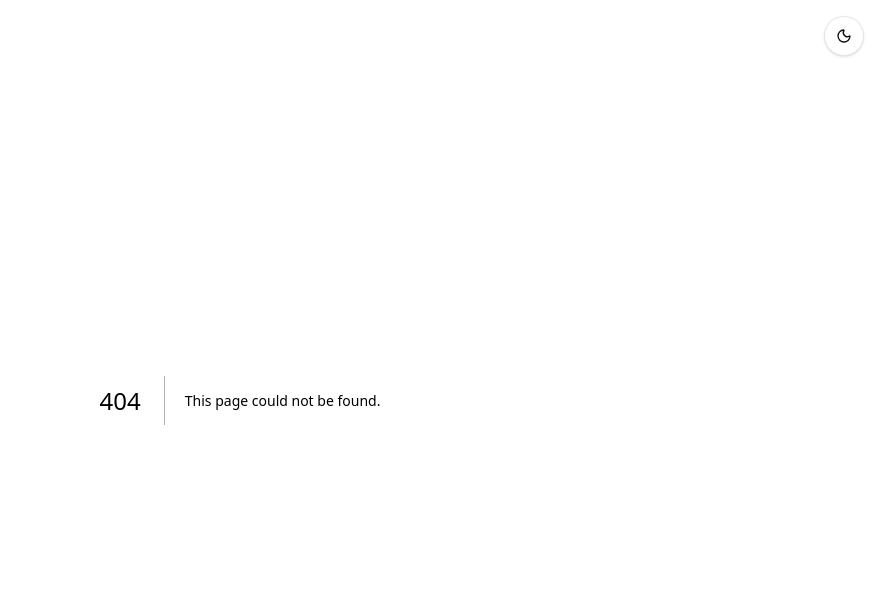
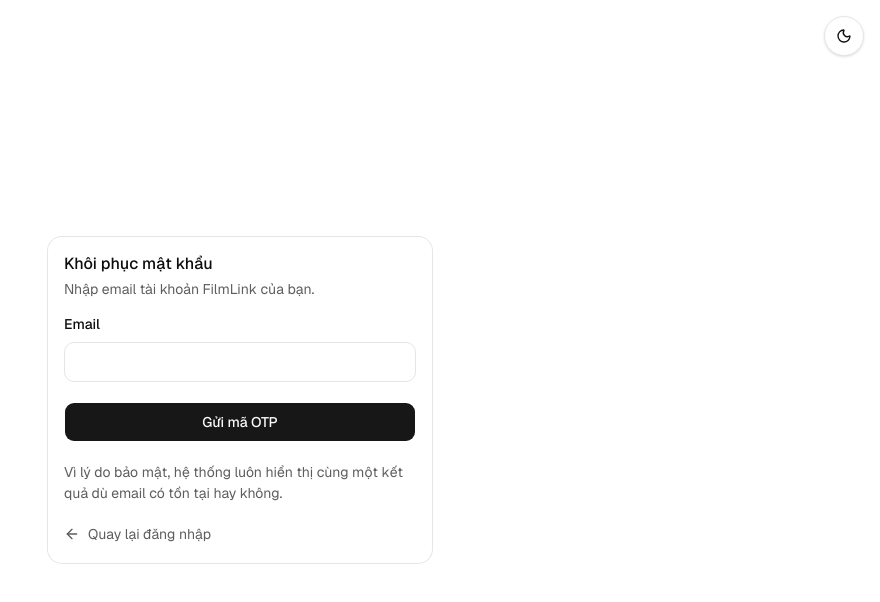
Before and after one commit to CapstoneProjectFA26SE088/FilmLink_Web, a Next.js app: page /forgot-password in a window 1280 px wide. Before the commit this address had no page. Shown: the top 602 px of the page, without its empty margins (400-1280 px from the left). Built offline with nearby package versions, Linux system fonts and the light colour scheme.

Commit message:
feat(guest): add password recovery flow

```diff
--- /dev/null
+++ b/src/app/api/auth/forgot-password/route.ts
@@ -0,0 +1,25 @@
+import { NextRequest, NextResponse } from "next/server"
+import {
+  csrfRejected,
+  forwardJson,
+  publicBackendError,
+  readJson,
+  requestFailed,
+  requestJsonObject,
+  sameOriginRequest,
+} from "@/lib/server/auth-bff"
+
+export async function POST(request: NextRequest) {
+  if (!sameOriginRequest(request)) return csrfRejected()
+  const body = await requestJsonObject(request)
+  if (!body || typeof body.email !== "string") {
+    return NextResponse.json({ message: "Email không hợp lệ." }, { status: 400 })
+  }
+  try {
+    const response = await forwardJson("/api/v1/auth/forgot-password", { email: body.email })
+    if (!response.ok) return publicBackendError(response, await readJson(response))
+    return new NextResponse(null, { status: 204, headers: { "cache-control": "no-store" } })
+  } catch {
+    return requestFailed()
+  }
+}
--- /dev/null
+++ b/src/app/api/auth/reset-password/route.ts
@@ -0,0 +1,32 @@
+import { NextRequest, NextResponse } from "next/server"
+import {
+  csrfRejected,
+  forwardJson,
+  publicBackendError,
+  readJson,
+  requestFailed,
+  requestJsonObject,
+  sameOriginRequest,
+} from "@/lib/server/auth-bff"
+
+export async function POST(request: NextRequest) {
+  if (!sameOriginRequest(request)) return csrfRejected()
+  const body = await requestJsonObject(request)
+  if (
+    !body ||
+    typeof body.resetToken !== "string" ||
+    typeof body.newPassword !== "string"
+  ) {
+    return NextResponse.json({ message: "Thông tin đặt lại mật khẩu không hợp lệ." }, { status: 400 })
+  }
+  try {
+    const response = await forwardJson("/api/v1/auth/reset-password", {
+      resetToken: body.resetToken,
+      newPassword: body.newPassword,
+    })
+    if (!response.ok) return publicBackendError(response, await readJson(response))
+    return new NextResponse(null, { status: 204, headers: { "cache-control": "no-store" } })
+  } catch {
+    return requestFailed()
+  }
+}
--- /dev/null
+++ b/src/app/api/auth/verify-password-reset-otp/route.ts
@@ -0,0 +1,33 @@
+import { NextRequest, NextResponse } from "next/server"
+import {
+  csrfRejected,
+  forwardJson,
+  publicBackendError,
+  readJson,
+  requestFailed,
+  requestJsonObject,
+  sameOriginRequest,
+} from "@/lib/server/auth-bff"
+
+export async function POST(request: NextRequest) {
+  if (!sameOriginRequest(request)) return csrfRejected()
+  const body = await requestJsonObject(request)
+  if (!body || typeof body.email !== "string" || typeof body.otp !== "string") {
+    return NextResponse.json({ message: "Email hoặc OTP không hợp lệ." }, { status: 400 })
+  }
+  try {
+    const response = await forwardJson("/api/v1/auth/verify-password-reset-otp", {
+      email: body.email,
+      otp: body.otp,
+    })
+    const data = await readJson(response)
+    if (!response.ok) return publicBackendError(response, data)
+    if (typeof data.resetToken !== "string") return requestFailed()
+    return NextResponse.json(
+      { resetToken: data.resetToken },
+      { status: 200, headers: { "cache-control": "no-store" } },
+    )
+  } catch {
+    return requestFailed()
+  }
+}
--- /dev/null
+++ b/src/app/forgot-password/page.tsx
@@ -0,0 +1,5 @@
+import { ForgotPasswordForm } from "@/components/forgot-password-form"
+
+export default function ForgotPasswordPage() {
+  return <div className="auth-form-page flex min-h-svh w-full items-center justify-center p-6 md:p-10"><div className="w-full max-w-sm"><ForgotPasswordForm /></div></div>
+}
--- /dev/null
+++ b/src/components/forgot-password-form.tsx
@@ -0,0 +1,86 @@
+"use client"
+
+import Link from "next/link"
+import { useState, type FormEvent } from "react"
+import { ArrowLeft, CheckCircle2 } from "lucide-react"
+import { Button } from "@/components/ui/button"
+import { Card, CardContent, CardDescription, CardHeader, CardTitle } from "@/components/ui/card"
+import { Field, FieldDescription, FieldGroup, FieldLabel } from "@/components/ui/field"
+import { Input } from "@/components/ui/input"
+
+type Step = "email" | "otp" | "password" | "done"
+type ApiError = { message?: string; resetToken?: string }
+
+async function postJson(path: string, body: object) {
+  const response = await fetch(path, {
+    method: "POST",
+    headers: { "content-type": "application/json" },
+    body: JSON.stringify(body),
+  })
+  const data = (await response.json().catch(() => ({}))) as ApiError
+  if (!response.ok) throw new Error(data.message || "Yêu cầu không thành công. Vui lòng thử lại.")
+  return data
+}
+
+export function ForgotPasswordForm() {
+  const [step, setStep] = useState<Step>("email")
+  const [email, setEmail] = useState("")
+  const [resetToken, setResetToken] = useState("")
+  const [pending, setPending] = useState(false)
+  const [error, setError] = useState("")
+
+  async function submitEmail(event: FormEvent<HTMLFormElement>) {
+    event.preventDefault(); setPending(true); setError("")
+    try {
+      await postJson("/api/auth/forgot-password", { email })
+      setStep("otp")
+    } catch (reason) { setError(reason instanceof Error ? reason.message : "Có lỗi xảy ra.") }
+    finally { setPending(false) }
+  }
+
+  async function submitOtp(event: FormEvent<HTMLFormElement>) {
+    event.preventDefault(); setPending(true); setError("")
+    const otp = String(new FormData(event.currentTarget).get("otp") || "")
+    try {
+      const data = await postJson("/api/auth/verify-password-reset-otp", { email, otp })
+      if (!data.resetToken) throw new Error("Không nhận được mã đặt lại mật khẩu.")
+      setResetToken(data.resetToken); setStep("password")
+    } catch (reason) { setError(reason instanceof Error ? reason.message : "Có lỗi xảy ra.") }
+    finally { setPending(false) }
+  }
+
+  async function submitPassword(event: FormEvent<HTMLFormElement>) {
+    event.preventDefault(); setPending(true); setError("")
+    const form = new FormData(event.currentTarget)
+    const password = String(form.get("password") || "")
+    const confirmation = String(form.get("confirmation") || "")
+    if (password !== confirmation) { setError("Mật khẩu xác nhận chưa khớp."); setPending(false); return }
+    if (!/(?=.*[A-Za-z])(?=.*\d).{8,72}/.test(password)) { setError("Mật khẩu cần 8–72 ký tự, gồm chữ và số."); setPending(false); return }
+    try {
+      await postJson("/api/auth/reset-password", { resetToken, newPassword: password })
+      setResetToken(""); setStep("done")
+    } catch (reason) { setError(reason instanceof Error ? reason.message : "Có lỗi xảy ra.") }
+    finally { setPending(false) }
+  }
+
+  return (
+    <Card>
+      <CardHeader>
+        <CardTitle>{step === "done" ? "Đã đổi mật khẩu" : "Khôi phục mật khẩu"}</CardTitle>
+        <CardDescription>
+          {step === "email" && "Nhập email tài khoản FilmLink của bạn."}
+          {step === "otp" && `Nhập mã OTP 6 số đã gửi tới ${email}.`}
+          {step === "password" && "Tạo mật khẩu mới để hoàn tất."}
+          {step === "done" && "Bạn có thể đăng nhập bằng mật khẩu mới."}
+        </CardDescription>
+      </CardHeader>
+      <CardContent>
+        {step === "email" && <form onSubmit={submitEmail}><FieldGroup><Field><FieldLabel htmlFor="email">Email</FieldLabel><Input id="email" type="email" value={email} onChange={(e) => setEmail(e.target.value)} autoComplete="email" required /></Field>{error && <p role="alert" className="text-sm text-destructive">{error}</p>}<Button disabled={pending}>{pending ? "Đang gửi..." : "Gửi mã OTP"}</Button><FieldDescription>Vì lý do bảo mật, hệ thống luôn hiển thị cùng một kết quả dù email có tồn tại hay không.</FieldDescription></FieldGroup></form>}
+        {step === "otp" && <form onSubmit={submitOtp}><FieldGroup><Field><FieldLabel htmlFor="otp">Mã OTP</FieldLabel><Input id="otp" name="otp" inputMode="numeric" autoComplete="one-time-code" pattern="[0-9]{6}" maxLength={6} placeholder="000000" required /></Field>{error && <p role="alert" className="text-sm text-destructive">{error}</p>}<Button disabled={pending}>{pending ? "Đang xác minh..." : "Xác minh OTP"}</Button><Button type="button" variant="outline" onClick={() => { setStep("email"); setError("") }}>Đổi email</Button></FieldGroup></form>}
+        {step === "password" && <form onSubmit={submitPassword}><FieldGroup><Field><FieldLabel htmlFor="password">Mật khẩu mới</FieldLabel><Input id="password" name="password" type="password" minLength={8} maxLength={72} autoComplete="new-password" required /></Field><Field><FieldLabel htmlFor="confirmation">Xác nhận mật khẩu</FieldLabel><Input id="confirmation" name="confirmation" type="password" minLength={8} maxLength={72} autoComplete="new-password" required /></Field>{error && <p role="alert" className="text-sm text-destructive">{error}</p>}<Button disabled={pending}>{pending ? "Đang cập nhật..." : "Đặt lại mật khẩu"}</Button></FieldGroup></form>}
+        {step === "done" && <div className="flex flex-col gap-4"><CheckCircle2 className="text-success" aria-hidden="true" /><Button render={<Link href="/login" />}>Đăng nhập ngay</Button></div>}
+        {step !== "done" && <Link href="/login" className="mt-5 inline-flex items-center gap-2 text-sm text-muted-foreground hover:text-foreground"><ArrowLeft className="size-4" />Quay lại đăng nhập</Link>}
+      </CardContent>
+    </Card>
+  )
+}
--- a/src/components/login-form.tsx
+++ b/src/components/login-form.tsx
@@ -104,13 +104,12 @@ export function LoginForm({
               <Field>
                 <div className="flex items-center">
                   <FieldLabel htmlFor="password">Password</FieldLabel>
-                  <span
-                    aria-disabled="true"
-                    title="Password recovery is not available yet"
-                    className="ml-auto inline-block cursor-not-allowed text-sm text-muted-foreground underline-offset-4"
+                  <Link
+                    href="/forgot-password"
+                    className="ml-auto inline-block text-sm underline-offset-4 hover:underline"
                   >
                     Forgot your password?
-                  </span>
+                  </Link>
                 </div>
                 <Input
                   id="password"
```
